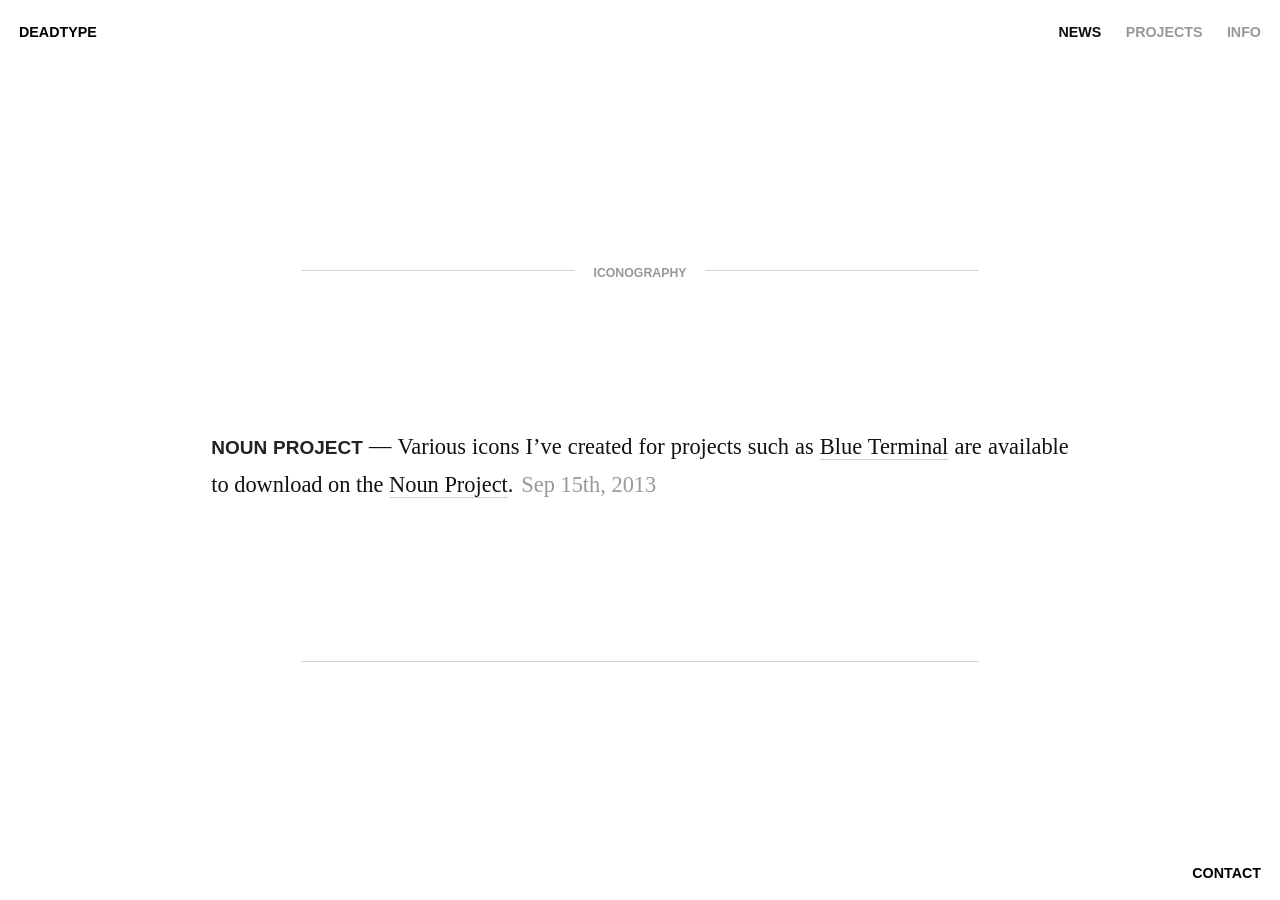
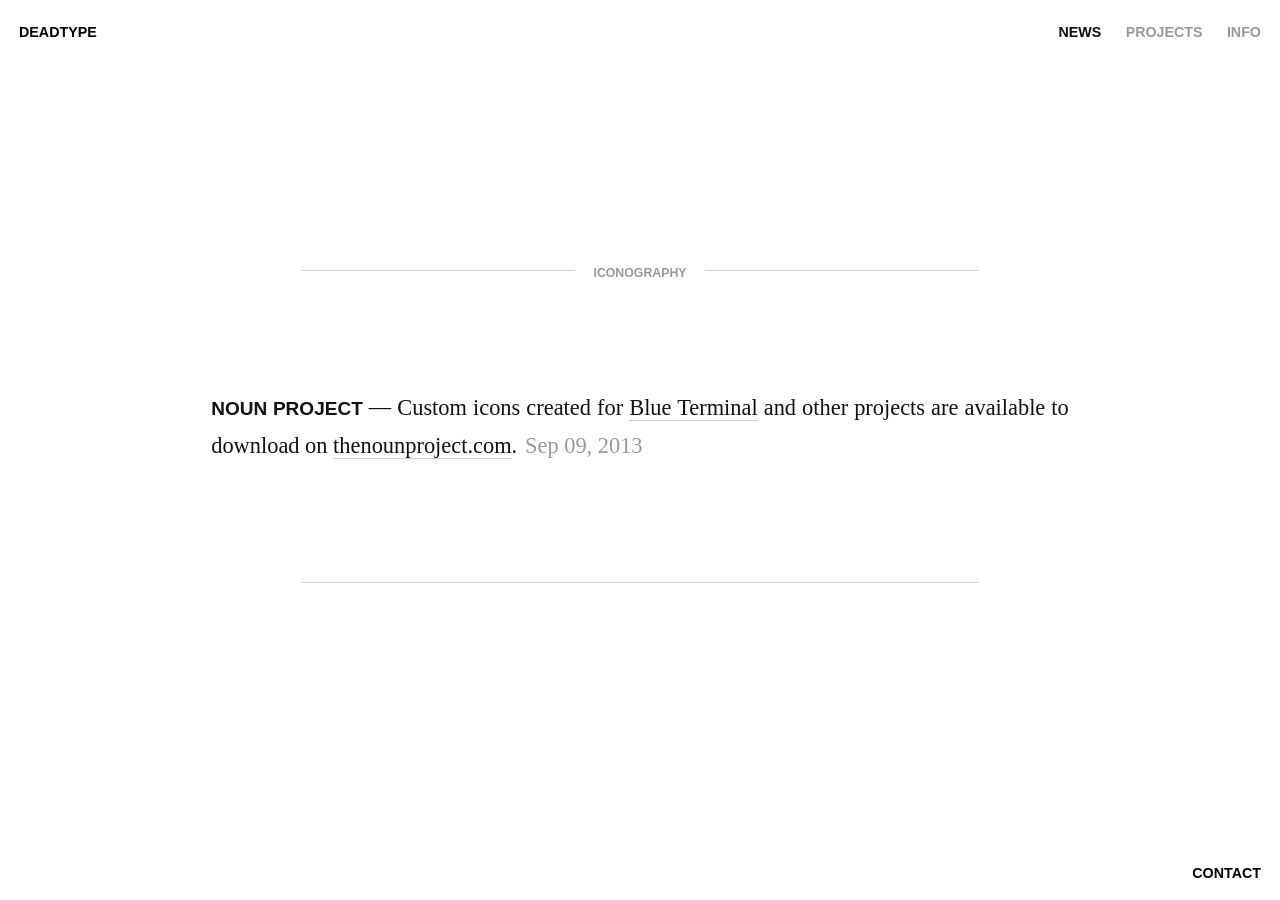
Before and after one commit to packaging-art/deadtype.github.io, a Jekyll site: the page built from _posts/feed/2013-06-08-Noun-Project.html, in a window 1280 px wide. Built offline with Jekyll 4.4.1, drawn with Linux system fonts in a browser that asks for light colours.

Commit message:
New icon post, adjusted spacing

```diff
--- a/_layouts/briefs_page_layout.html
+++ b/_layouts/briefs_page_layout.html
@@ -12,7 +12,21 @@
 	<article class="all_text article_padding clearfix">
 		<div class="maincontainer">
 			<div class="feed_wrap">
-				 {{content}}
+				<div class="brief">
+					{% if page.title_brief != null %}
+				    <header>
+						<h4>{{page.title_brief}}</h4>
+					</header>
+					{% endif %}
+				    <div class="feedcontent">
+		                {{page.preview}}{% if page.show_date == nil %}.{% endif %}
+				    </div>
+					{% if page.show_date != nil %}
+					<footer class="blah">
+						{{ page.date | date: "%b %d, %Y" }}
+					</footer>
+   					{% endif %}
+				</div>
 			</div>
 		</div>
 	</article>
--- a/_layouts/photo_page_layout.html
+++ b/_layouts/photo_page_layout.html
@@ -21,7 +21,7 @@
 		<div class="content_wrap image_caption">
 			<div class="brief photo_post">
 				<header>
-					<h4><a href="{{page.url}}">{{page.title}}</a></h4>
+					<h4>{{page.title}}</h4>
 				</header>
 
 			    <div class="feedcontent">
@@ -30,7 +30,7 @@
 
 			     {% if page.show_date != nil %}
 			    <footer class="blah">
-						<a href="{{page.url}}">{{ page.date | date: "%b %d, %Y" }}</a>
+						{{ page.date | date: "%b %d, %Y" }}
 					</footer>
 				 {% endif %}
 
--- a/_posts/feed/2013-06-08-Noun-Project.html
+++ b/_posts/feed/2013-06-08-Noun-Project.html
@@ -11,17 +11,3 @@
 
 preview: Custom icons created for <a href="/blue-terminal">Blue Terminal</a> and other projects are available to download on <a href="http://thenounproject.com/Deadtype" target="_blank">thenounproject.com</a>.
 ---
-<div class="brief ">
-    <header>
-        <h4> <a href="http://thenounproject.com/Deadtype" target="_blank">Noun Project</a></h4>
-
-    </header>
-
-    <div class="feedcontent">
-    Various icons I’ve created for projects such as <a href="/blue-terminal">Blue Terminal</a> are available to download on the <a href="http://thenounproject.com/Deadtype" target="_blank">Noun Project</a>.
-    </div>
-
-        <footer class="blah">
-   <a href="{{page.url}}">Sep 15th, 2013</a>
-    </footer>
-</div>
--- a/css/style.css
+++ b/css/style.css
@@ -1320,12 +1320,12 @@
   /* Articles Internal Spacing*/
   .article_padding .article_padding {
     padding-top: 3.25em;
-    padding-bottom: 5em;
+    padding-bottom: 4.5em;
   }
 
   .article_padding .all_text.article_padding {
-    padding-top: 5em;
-    padding-bottom: 5em;
+    padding-top: 4.5em;
+    padding-bottom: 4.5em;
   }
 
   .article_padding .image_only.article_padding {
@@ -1335,18 +1335,18 @@
 
   .article_padding .image_text.article_padding {
     padding-top: 3.25em;
-    padding-bottom: 5em;
+    padding-bottom: 4.5em;
   }
 
   /* Articles */
   .article_padding {
     padding-top: 3.45em;
-    padding-bottom: 7em;
+    padding-bottom: 5.25em;
   }
 
   .all_text.article_padding {
-    padding-top: 7em;
-    padding-bottom: 7em;
+    padding-top: 5.25em;
+    padding-bottom: 5.25em;
   }
 
   .image_only.article_padding {
@@ -1356,7 +1356,7 @@
 
   .image_text.article_padding {
     padding-top: 3.45em;
-    padding-bottom: 7em;
+    padding-bottom: 5.25em;
   }
 
   .articleheader {
--- a/css/style.scss
+++ b/css/style.scss
@@ -1142,12 +1142,12 @@
   /* Articles Internal Spacing*/
 .article_padding .article_padding {
   padding-top: 3.25em;
-  padding-bottom: 5em;
+  padding-bottom: 4.5em;
 }
 
 .article_padding .all_text.article_padding {
-  padding-top: 5em;
-  padding-bottom: 5em;
+  padding-top: 4.5em;
+  padding-bottom: 4.5em;
 }
 
 .article_padding .image_only.article_padding {
@@ -1157,19 +1157,19 @@
 
 .article_padding .image_text.article_padding {
   padding-top: 3.25em;
-  padding-bottom: 5em;
+  padding-bottom: 4.5em;
 }
 
 
   /* Articles */
 .article_padding {
   padding-top: 3.45em;
-  padding-bottom: 7em;
+  padding-bottom: 5.25em;
 }
 
 .all_text.article_padding {
-  padding-top: 7em;
-  padding-bottom: 7em;
+  padding-top: 5.25em;
+  padding-bottom: 5.25em;
 }
 
 .image_only.article_padding {
@@ -1179,7 +1179,7 @@
 
 .image_text.article_padding {
   padding-top: 3.45em;
-  padding-bottom: 7em;
+  padding-bottom: 5.25em;
 }
 
   .articleheader {
--- a/news/index.html
+++ b/news/index.html
@@ -8,7 +8,7 @@
 	<div class="content_wrap page_info_card three_quarters clearfix">
 		<div class='centered_layout'>
 			<div class='control_box'>
-				<span class="fade">Recent photos, links, and project updates.</span>
+				<span class="fade">Recent photos, news, links, and project updates.</span>
 			</div>
 		</div>
 	</div>
```
Also changed, not shown: _posts/feed/2014-04-12-Noun-Project2.html (added, +20 -0 lines), img/feed/noun_post.svg (added).
